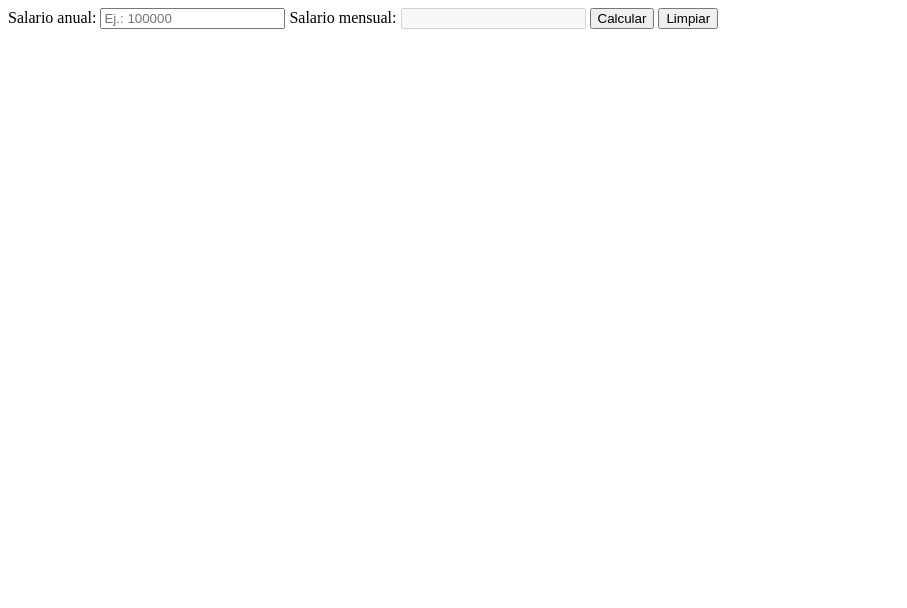
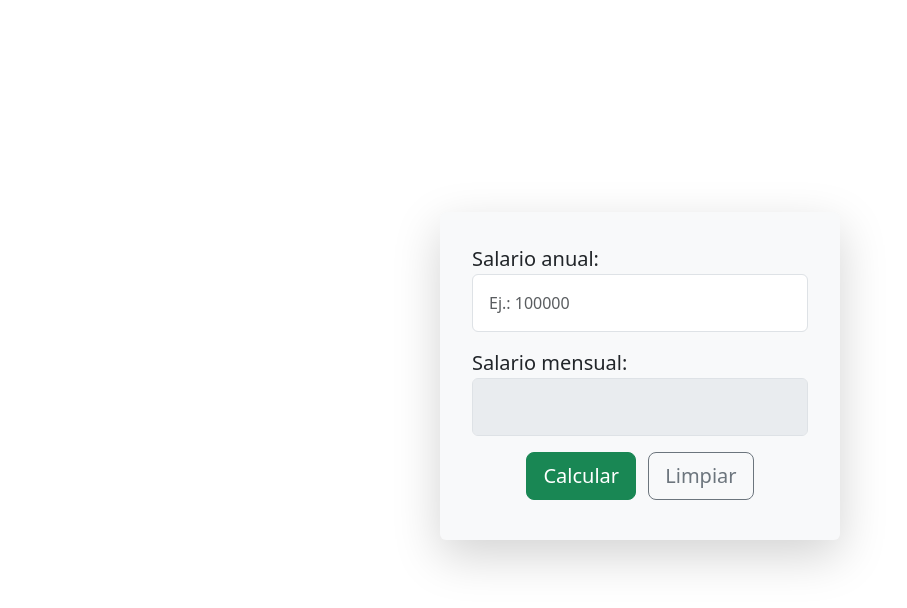
Before and after one commit to rocioizq/r-argentina-programa, a website: page clase-5/index.html in a window 1280 px wide. Shown: the whole page, without its empty margins (0-907 px from the left). Drawn offline with nearby package versions, Linux system fonts and the light colour scheme.

Commit message:
Agrega dependencias
Este proyecto depende de Bootstrap para el estilo y Bootstrap de Jquery de forma opcional y decidi incluirlo

```diff
--- a/clase-5/index.html
+++ b/clase-5/index.html
@@ -2,22 +2,34 @@
 <html lang="es">
 <head>
     <meta charset="UTF-8">
-    <meta name="viewport" content="width=device-width, user-scalable=no, initial-scale=1.0, maximum-scale=1.0, minimum-scale=1.0">
+    <meta name="viewport"
+          content="width=device-width, user-scalable=no, initial-scale=1.0, maximum-scale=1.0, minimum-scale=1.0">
     <meta http-equiv="X-UA-Compatible" content="ie=edge">
-    <title>Clase 5 - r/Argentina Programa</title>
+    <link rel="stylesheet" href="/node_modules/bootstrap/dist/css/bootstrap.min.css">
+    <!--<link rel="stylesheet" href="style.css">-->
+    <title>Tarea 01 - Clase 5</title>
 </head>
-<body>
-    <form>
-        <label for="salario-anual">Salario anual:</label>
-        <input type="number" id="salario-anual" placeholder="Ej.: 100000"/>
+<body class="d-flex justify-content-center align-items-center vh-100">
+    <div class="container shadow-lg p-3 mb-5 bg-body-tertiary rounded" style="max-width: 400px;">
 
-        <label for="salario-anual">Salario mensual:</label>
-        <input type="number" disabled id="salario-mensual"/>
+        <form class="p-3 mb-2 ">
+            <div class="form-group mb-3">
+                <label for="salario-anual" class="fs-5">Salario anual:</label>
+                <input type="number" class="form-control w-100 p-3" id="salario-anual" placeholder="Ej.: 100000">
+            </div>
 
-        <button type="button" id="calcular-salario-mensual">Calcular</button>
-        <button type="reset">Limpiar</button>
-    </form>
+            <div class="form-group mb-3">
+                <label for="salario-mensual" class="fs-5">Salario mensual:</label>
+                <input type="number" class="form-control w-100 p-3" disabled id="salario-mensual">
+            </div>
 
-    <script type="text/javascript" src="tarea-clase-5.js"></script>
+            <div class="text-center">
+                <button type="button" id="calcular-salario-mensual" class="btn btn-success btn-lg me-2">Calcular</button>
+                <button type="reset" class="btn btn-outline-secondary btn-lg">Limpiar</button>
+            </div>
+        </form>
+    </div>
+    <script type="text/javascript" src="tarea1.js"></script>
+    <script src="https://cdn.jsdelivr.net/npm/bootstrap@5.3.3/dist/js/bootstrap.bundle.min.js" integrity="sha384-YvpcrYf0tY3lHB60NNkmXc5s9fDVZLESaAA55NDzOxhy9GkcIdslK1eN7N6jIeHz" crossorigin="anonymous"></script>
 </body>
 </html>
```
Also changed, not shown: clase-5/Tarea-01/tarea1.html (+1 -1 lines), clase-5/Tarea-02/tarea2.html (+1 -1 lines), clase-5/Tarea-03/index.html (+1 -1 lines), clase-6/tarea-01/tarea1.html (+1 -1 lines), clase-6/tarea-02/tarea2.html (+1 -2 lines), package.json (added, +23 -0 lines), clase-7/index.html (line endings or trailing spaces), 2 other files.
